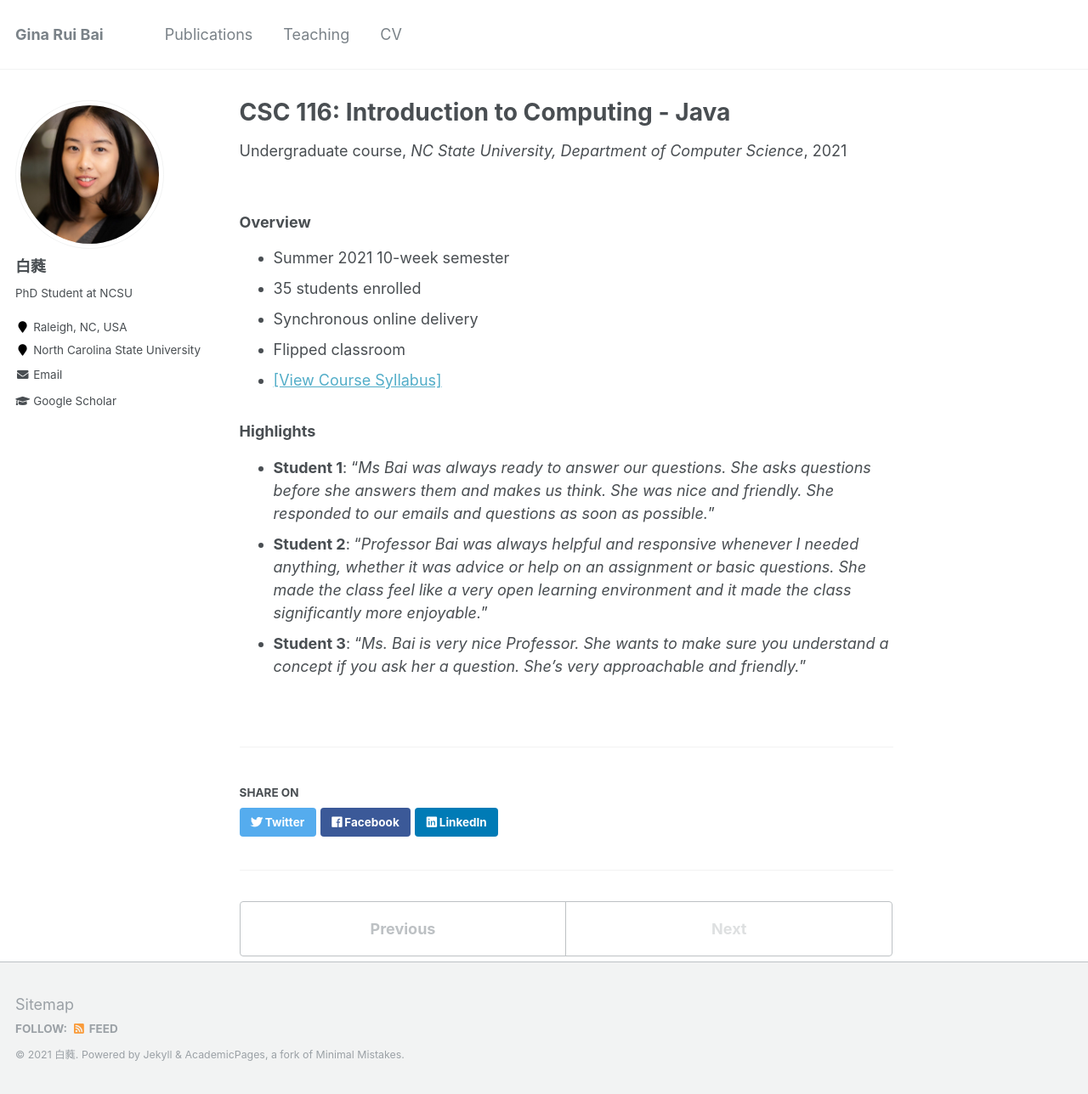
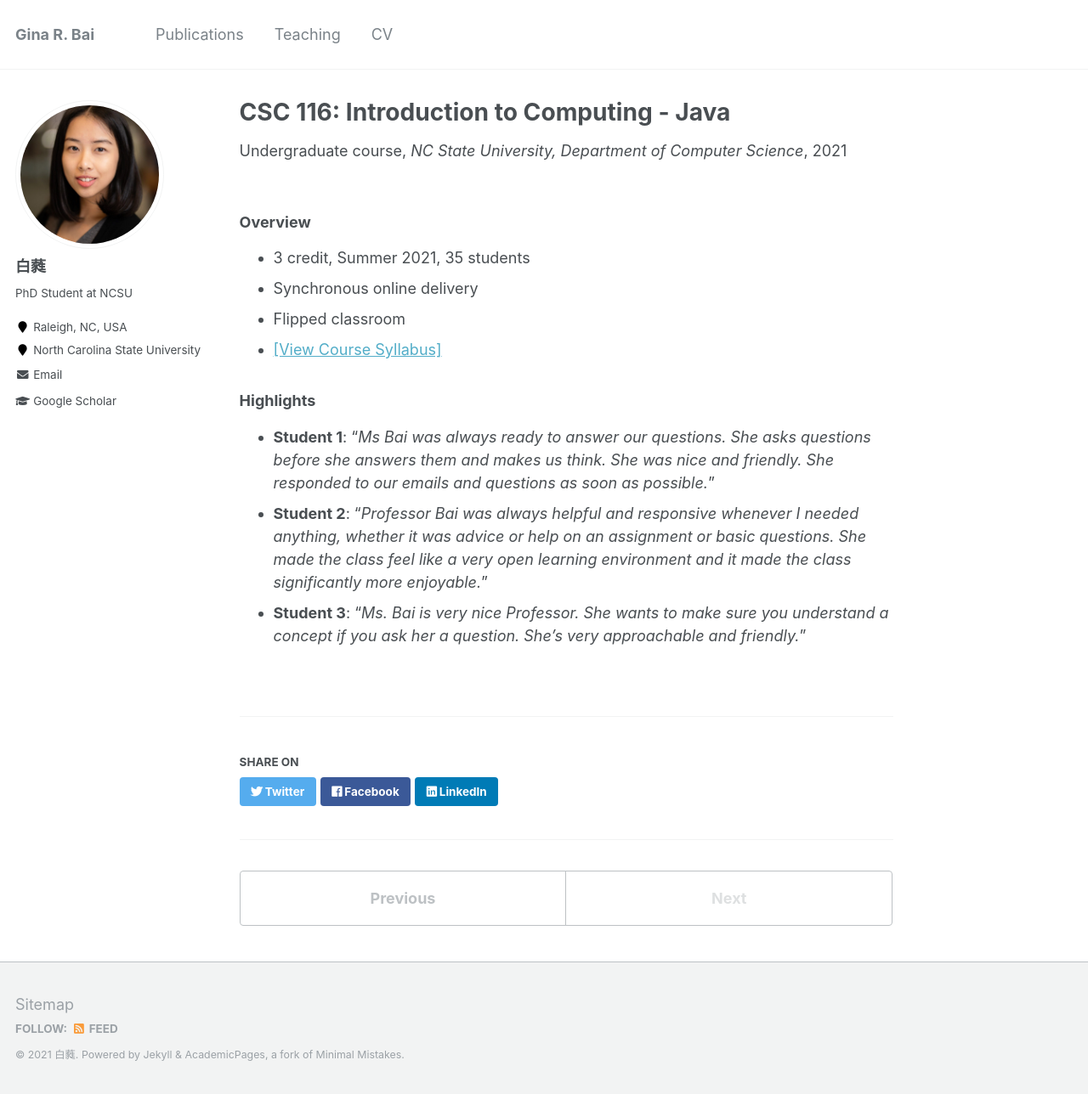
Before and after one commit to ginaBai/ginabai.github.io, a Jekyll site: the page built from _teaching/summer2021.md, in a window 1280 px wide and 1288 px high. Shown: the whole window at 85% size. Built offline with Jekyll 4.4.1, drawn with Linux system fonts in a browser that asks for light colours.

Commit message:
updated cv and intro page

```diff
--- a/_config.yml
+++ b/_config.yml
@@ -7,7 +7,7 @@
 
 # Site Settings
 locale                   : "en-US"
-title                    : "Gina Rui Bai"
+title                    : "Gina R. Bai"
 title_separator          : "-"
 name                     : &name "白蕤"
 description              : &description "personal description"
--- a/_teaching/summer2021.md
+++ b/_teaching/summer2021.md
@@ -9,8 +9,7 @@
 ---
 
 ### Overview
-- Summer 2021 10-week semester
-- 35 students enrolled
+- 3 credit, Summer 2021, 35 students
 - Synchronous online delivery
 - Flipped classroom
 - [[View Course Syllabus]](https://ginabai.github.io/files/Teaching/CSC116(051)_Syllabus.pdf)
```
Also changed, not shown: _pages/about.md (+3 -3 lines), _teaching/summer2020.md (+1 -2 lines), 1 other file.
